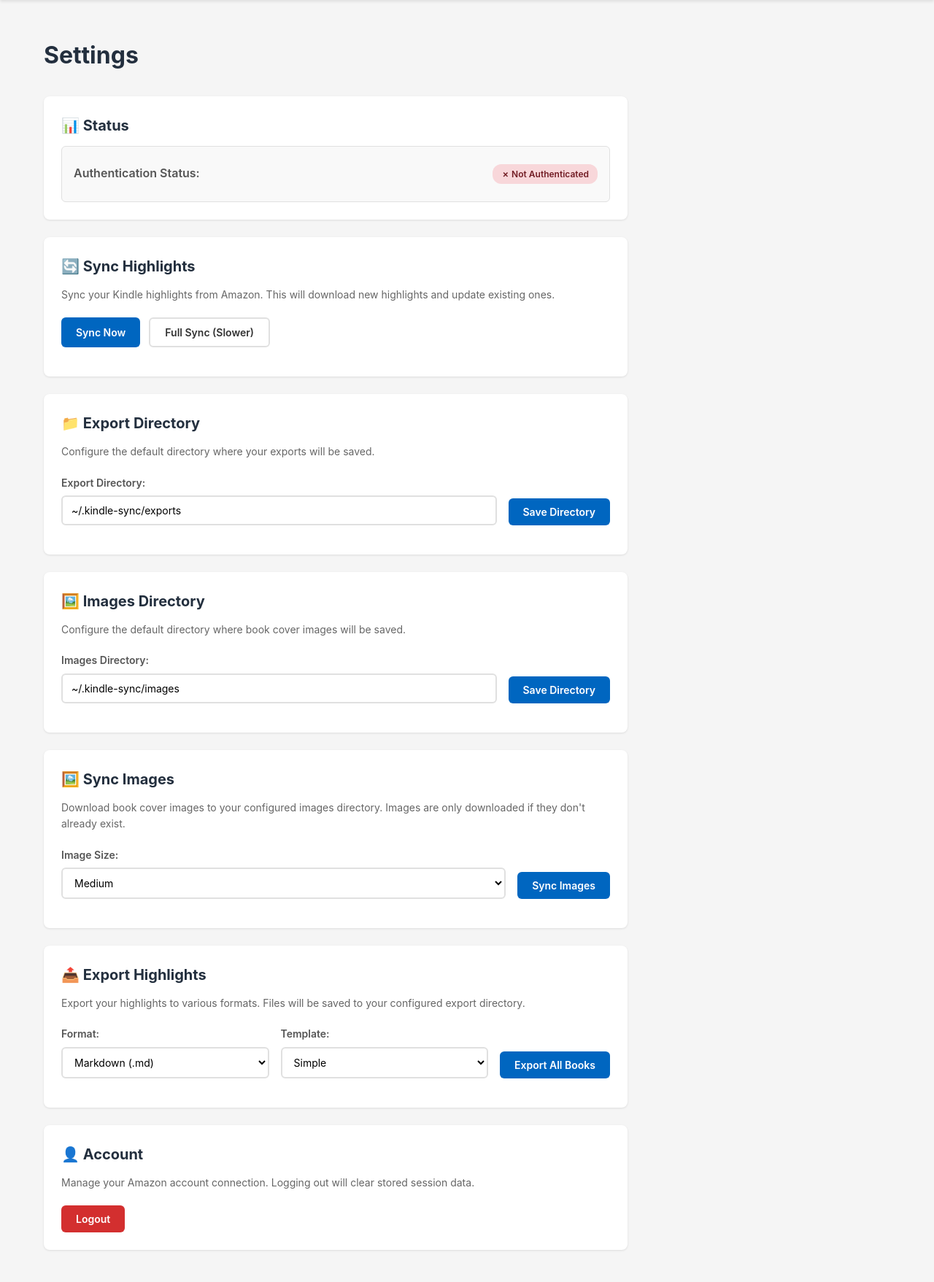
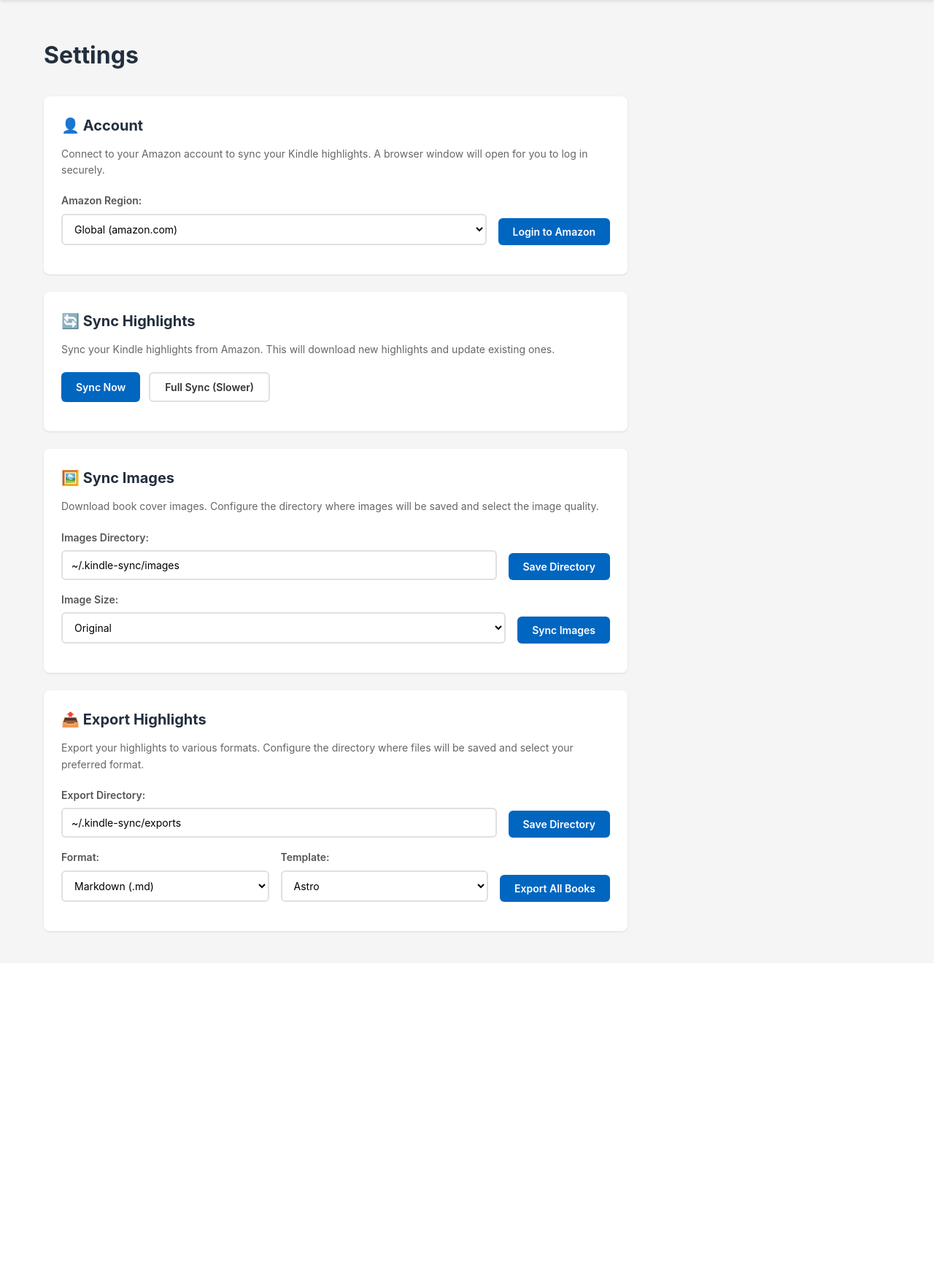
Before and after one commit to nindalf/kindle-highlight-sync, a Flask app: page /settings in a window 1280 px wide. Shown: the part 80-1837 px from the top of the page at 73% size. After the commit the page ends 1359 px from the top, so only its background shows below. Run offline with Flask 3, Linux system fonts and the light colour scheme; data that the repository does not hold is empty; parts of the project's set-up code (start-up, migrations or seed data) failed here and were passed over.

Commit message:
Consolidate and simplify settings page

```diff
--- a/src/kindle_sync/templates/web/settings.html
+++ b/src/kindle_sync/templates/web/settings.html
@@ -3,12 +3,12 @@
 <div class="settings-container">
     <h2>Settings</h2>
 
-    <!-- Status Section -->
+    <!-- Account & Status Section -->
     <div class="settings-section">
-        <h3>📊 Status</h3>
-        <div id="status-info" class="status-box">
-            <div class="loading">Loading status...</div>
+        <div id="account-status-panel">
+            <div class="loading">Loading...</div>
         </div>
+        <div id="account-result"></div>
     </div>
 
     <!-- Sync Section -->
@@ -37,11 +37,59 @@
         <div id="sync-result"></div>
     </div>
 
-    <!-- Export Directory Section -->
+    <!-- Sync Images Section -->
     <div class="settings-section">
-        <h3>📁 Export Directory</h3>
+        <h3>🖼️ Sync Images</h3>
         <p class="section-description">
-            Configure the default directory where your exports will be saved.
+            Download book cover images. Configure the directory where images
+            will be saved and select the image quality.
+        </p>
+        <div class="export-dir-form">
+            <div class="form-group">
+                <label for="images-directory">Images Directory:</label>
+                <input
+                    type="text"
+                    id="images-directory"
+                    class="form-control"
+                    placeholder="Loading..."
+                />
+            </div>
+            <button
+                id="save-images-dir-btn"
+                class="btn btn-primary"
+                onclick="saveImagesDirectory()"
+            >
+                Save Directory
+            </button>
+        </div>
+        <div id="images-dir-result"></div>
+        <div class="export-form" style="margin-top: 16px">
+            <div class="form-group">
+                <label for="image-size">Image Size:</label>
+                <select id="image-size" class="form-control">
+                    <option value="SMALL">Small</option>
+                    <option value="MEDIUM">Medium</option>
+                    <option value="LARGE">Large</option>
+                    <option value="ORIGINAL" selected>Original</option>
+                </select>
+            </div>
+            <button
+                id="sync-images-btn"
+                class="btn btn-primary"
+                onclick="syncImages()"
+            >
+                Sync Images
+            </button>
+        </div>
+        <div id="sync-images-result"></div>
+    </div>
+
+    <!-- Export Section -->
+    <div class="settings-section">
+        <h3>📤 Export Highlights</h3>
+        <p class="section-description">
+            Export your highlights to various formats. Configure the directory
+            where files will be saved and select your preferred format.
         </p>
         <div class="export-dir-form">
             <div class="form-group">
@@ -62,72 +110,7 @@
             </button>
         </div>
         <div id="export-dir-result"></div>
-    </div>
-
-    <!-- Images Directory Section -->
-    <div class="settings-section">
-        <h3>🖼️ Images Directory</h3>
-        <p class="section-description">
-            Configure the default directory where book cover images will be
-            saved.
-        </p>
-        <div class="export-dir-form">
-            <div class="form-group">
-                <label for="images-directory">Images Directory:</label>
-                <input
-                    type="text"
-                    id="images-directory"
-                    class="form-control"
-                    placeholder="Loading..."
-                />
-            </div>
-            <button
-                id="save-images-dir-btn"
-                class="btn btn-primary"
-                onclick="saveImagesDirectory()"
-            >
-                Save Directory
-            </button>
-        </div>
-        <div id="images-dir-result"></div>
-    </div>
-
-    <!-- Sync Images Section -->
-    <div class="settings-section">
-        <h3>🖼️ Sync Images</h3>
-        <p class="section-description">
-            Download book cover images to your configured images directory.
-            Images are only downloaded if they don't already exist.
-        </p>
-        <div class="export-form">
-            <div class="form-group">
-                <label for="image-size">Image Size:</label>
-                <select id="image-size" class="form-control">
-                    <option value="SMALL">Small</option>
-                    <option value="MEDIUM" selected>Medium</option>
-                    <option value="LARGE">Large</option>
-                    <option value="ORIGINAL">Original</option>
-                </select>
-            </div>
-            <button
-                id="sync-images-btn"
-                class="btn btn-primary"
-                onclick="syncImages()"
-            >
-                Sync Images
-            </button>
-        </div>
-        <div id="sync-images-result"></div>
-    </div>
-
-    <!-- Export Section -->
-    <div class="settings-section">
-        <h3>📤 Export Highlights</h3>
-        <p class="section-description">
-            Export your highlights to various formats. Files will be saved to
-            your configured export directory.
-        </p>
-        <div class="export-form">
+        <div class="export-form" style="margin-top: 16px">
             <div class="form-group">
                 <label for="export-format">Format:</label>
                 <select id="export-format" class="form-control">
@@ -140,7 +123,7 @@
                 <label for="export-template">Template:</label>
                 <select id="export-template" class="form-control">
                     <option value="simple">Simple</option>
-                    <option value="astro">Astro</option>
+                    <option value="astro" selected>Astro</option>
                 </select>
             </div>
             <button
@@ -152,19 +135,6 @@
             </button>
         </div>
         <div id="export-result"></div>
-    </div>
-
-    <!-- Account Section -->
-    <div class="settings-section">
-        <h3>👤 Account</h3>
-        <p class="section-description">
-            Manage your Amazon account connection. Logging out will clear stored
-            session data.
-        </p>
-        <button id="logout-btn" class="btn btn-danger" onclick="logout()">
-            Logout
-        </button>
-        <div id="logout-result"></div>
     </div>
 </div>
 
@@ -332,7 +302,7 @@
 <script>
     // Load status and export directory on page load
     document.addEventListener("DOMContentLoaded", () => {
-        loadStatus();
+        loadAccountStatusPanel();
         loadExportDirectory();
         loadImagesDirectory();
     });
@@ -469,17 +439,21 @@
         }
     }
 
-    async function loadStatus() {
+    async function loadAccountStatusPanel() {
         try {
             const response = await fetch("/api/status");
             const data = await response.json();
 
+            const panelDiv = document.getElementById("account-status-panel");
+
+            if (data.authenticated) {
+                // Show status panel when authenticated
                 const statusHtml = `
+                    <h3>📊 Status</h3>
+                    <div class="status-box">
                         <div class="status-item">
                             <span class="status-label">Authentication Status:</span>
-                    <span class="status-badge ${data.authenticated ? "authenticated" : "not-authenticated"}">
-                        ${data.authenticated ? "✓ Authenticated" : "✗ Not Authenticated"}
-                    </span>
+                            <span class="status-badge authenticated">✓ Authenticated</span>
                         </div>
                         ${
                             data.session_age
@@ -501,12 +475,55 @@
                         `
                                 : ""
                         }
+                        <div class="status-item">
+                            <span class="status-label">Total Books:</span>
+                            <span class="status-value">${data.total_books}</span>
+                        </div>
+                        <div class="status-item">
+                            <span class="status-label">Total Highlights:</span>
+                            <span class="status-value">${data.total_highlights}</span>
+                        </div>
+                    </div>
+                    <div style="margin-top: 16px;">
+                        <button class="btn btn-danger" onclick="logout()">
+                            Logout
+                        </button>
+                    </div>
                 `;
-
-            document.getElementById("status-info").innerHTML = statusHtml;
+                panelDiv.innerHTML = statusHtml;
+            } else {
+                // Show login panel when not authenticated
+                const loginHtml = `
+                    <h3>👤 Account</h3>
+                    <p class="section-description">
+                        Connect to your Amazon account to sync your Kindle highlights.
+                        A browser window will open for you to log in securely.
+                    </p>
+                    <div class="export-form">
+                        <div class="form-group">
+                            <label for="login-region">Amazon Region:</label>
+                            <select id="login-region" class="form-control">
+                                <option value="global">Global (amazon.com)</option>
+                                <option value="uk">United Kingdom</option>
+                                <option value="germany">Germany</option>
+                                <option value="japan">Japan</option>
+                                <option value="india">India</option>
+                                <option value="spain">Spain</option>
+                                <option value="italy">Italy</option>
+                                <option value="france">France</option>
+                            </select>
+                        </div>
+                        <button id="login-btn" class="btn btn-primary" onclick="login()">
+                            Login to Amazon
+                        </button>
+                    </div>
+                `;
+                panelDiv.innerHTML = loginHtml;
+            }
         } catch (error) {
-            document.getElementById("status-info").innerHTML = `
-                <div class="alert alert-error">Failed to load status: ${error.message}</div>
+            document.getElementById("account-status-panel").innerHTML = `
+                <h3>❌ Error</h3>
+                <div class="alert alert-error">Failed to load account status: ${error.message}</div>
             `;
         }
     }
@@ -562,7 +579,7 @@
                 `;
 
                 // Reload status
-                loadStatus();
+                loadAccountStatusPanel();
             } else {
                 resultDiv.innerHTML = `
                     <div class="alert alert-error">${data.message || data.error}</div>
@@ -692,6 +709,51 @@
         }
     }
 
+    async function login() {
+        const loginBtn = document.getElementById("login-btn");
+        const regionSelect = document.getElementById("login-region");
+        const resultDiv = document.getElementById("account-result");
+
+        const region = regionSelect.value;
+
+        loginBtn.disabled = true;
+        resultDiv.innerHTML =
+            '<div class="alert alert-info">Opening browser for login... Please complete the login in the browser window that opens.</div>';
+
+        try {
+            const response = await fetch("/api/auth/login", {
+                method: "POST",
+                headers: {
+                    "Content-Type": "application/json",
+                },
+                body: JSON.stringify({ region: region }),
+            });
+
+            const data = await response.json();
+
+            if (data.success) {
+                resultDiv.innerHTML = `
+                    <div class="alert alert-success">${data.message}</div>
+                `;
+                // Reload account status panel
+                setTimeout(() => {
+                    loadAccountStatusPanel();
+                    resultDiv.innerHTML = "";
+                }, 2000);
+            } else {
+                resultDiv.innerHTML = `
+                    <div class="alert alert-error">${data.message || data.error}</div>
+                `;
+            }
+        } catch (error) {
+            resultDiv.innerHTML = `
+                <div class="alert alert-error">Login failed: ${error.message}</div>
+            `;
+        } finally {
+            loginBtn.disabled = false;
+        }
+    }
+
     async function logout() {
         if (
             !confirm(
@@ -702,7 +764,7 @@
         }
 
         const logoutBtn = document.getElementById("logout-btn");
-        const resultDiv = document.getElementById("logout-result");
+        const resultDiv = document.getElementById("account-result");
 
         logoutBtn.disabled = true;
         resultDiv.innerHTML =
@@ -719,8 +781,10 @@
                 resultDiv.innerHTML = `
                     <div class="alert alert-success">${data.message}</div>
                 `;
-                // Reload status
-                setTimeout(loadStatus, 1000);
+                // Reload account status panel
+                setTimeout(() => {
+                    loadAccountStatusPanel();
+                }, 1000);
             } else {
                 resultDiv.innerHTML = `
                     <div class="alert alert-error">${data.message || data.error}</div>
```
Also changed, not shown: src/kindle_sync/web.py (+29 -1 lines). Lines whose indentation alone changed are shown as unchanged.
